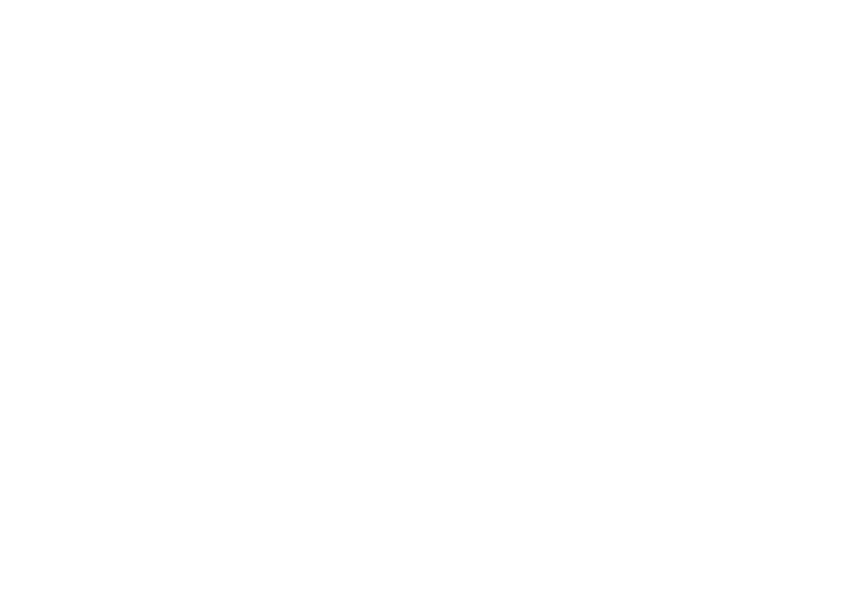
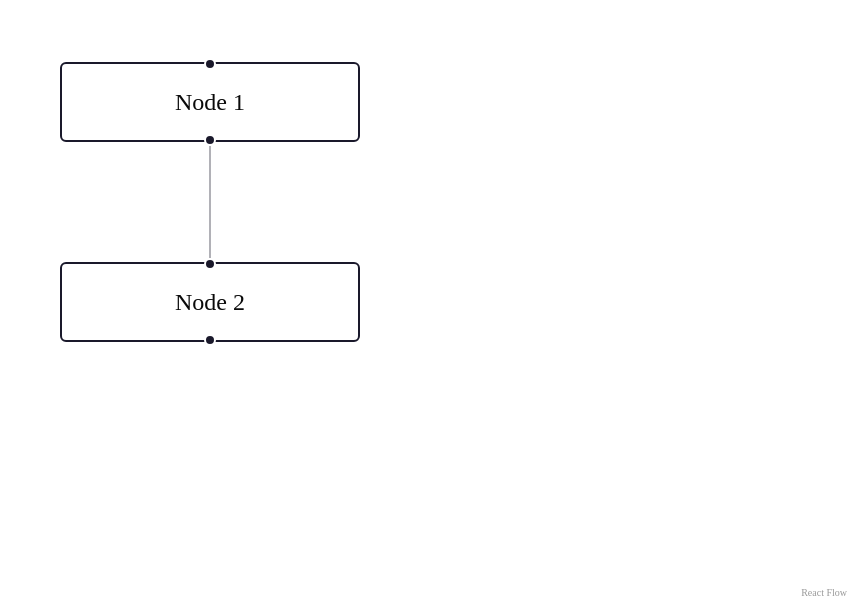
Before and after one commit to BenjaminRap/Low-Level-Lab, a Next.js app: page / in a window 1280 px wide. Shown: the part 198-800 px from the top of the page, without its empty margins (430-1280 px from the left). Built offline with nearby package versions, Linux system fonts and the light colour scheme.

Commit message:
Added a component Graph that takes the initial nodes and edges and create the graph

```diff
--- a/src/app/page.tsx
+++ b/src/app/page.tsx
@@ -1,8 +1,20 @@
+import Graph from "@/components/Graph";
 import { StrictMode } from "react";
 
 export default function Home() {
+    const initialNodes = [
+        { id: "n1", position: { x: 0, y: 0 }, data: { label: "Node 1" } },
+        { id: "n2", position: { x: 0, y: 100 }, data: { label: "Node 2" } },
+    ];
+    const initialEdges = [{ id: "n1-n2", source: "n1", target: "n2" }];
+
     return (
         <StrictMode>
+            <Graph
+                initialEdges={initialEdges}
+                initialNodes={initialNodes}
+                className="w-screen h-screen"
+            />
         </StrictMode>
     );
 }
--- /dev/null
+++ b/src/components/Graph.tsx
@@ -0,0 +1,52 @@
+"use client";
+import { CSSProperties, useState } from "react";
+import {
+    Edge,
+    ReactFlow,
+    Node,
+    applyNodeChanges,
+    applyEdgeChanges,
+    addEdge,
+    OnNodesChange,
+    OnEdgesChange,
+    OnConnect,
+} from "@xyflow/react";
+
+export type GraphProps = {
+    className?: string;
+    style?: CSSProperties;
+    initialNodes: Node[];
+    initialEdges: Edge[];
+};
+
+export default function Graph({
+    className,
+    style,
+    initialNodes,
+    initialEdges,
+}: GraphProps) {
+    const [nodes, setNodes] = useState(initialNodes);
+    const [edges, setEdges] = useState(initialEdges);
+    const onNodesChange: OnNodesChange = (changes) => {
+        setNodes((nodesSnapshot) => applyNodeChanges(changes, nodesSnapshot));
+    };
+    const onEdgesChange: OnEdgesChange = (changes) => {
+        setEdges((edgesSnapshot) => applyEdgeChanges(changes, edgesSnapshot));
+    };
+    const onConnect: OnConnect = (params) => {
+        setEdges((edgesSnapshot) => addEdge(params, edgesSnapshot));
+    };
+
+    return (
+        <div className={className} style={style}>
+            <ReactFlow
+                nodes={nodes}
+                edges={edges}
+                onNodesChange={onNodesChange}
+                onEdgesChange={onEdgesChange}
+                onConnect={onConnect}
+                fitView
+            />
+        </div>
+    );
+}
```
